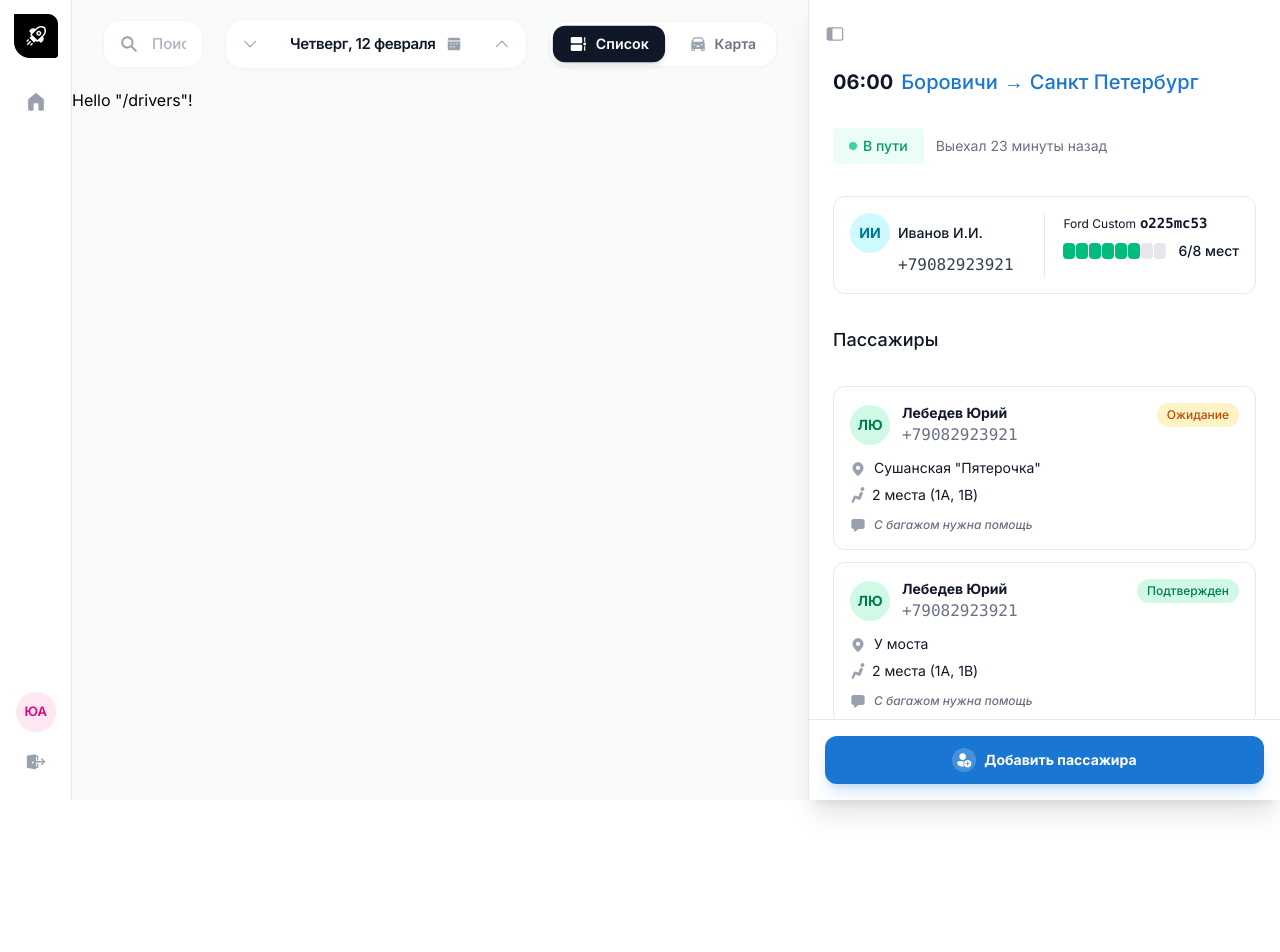
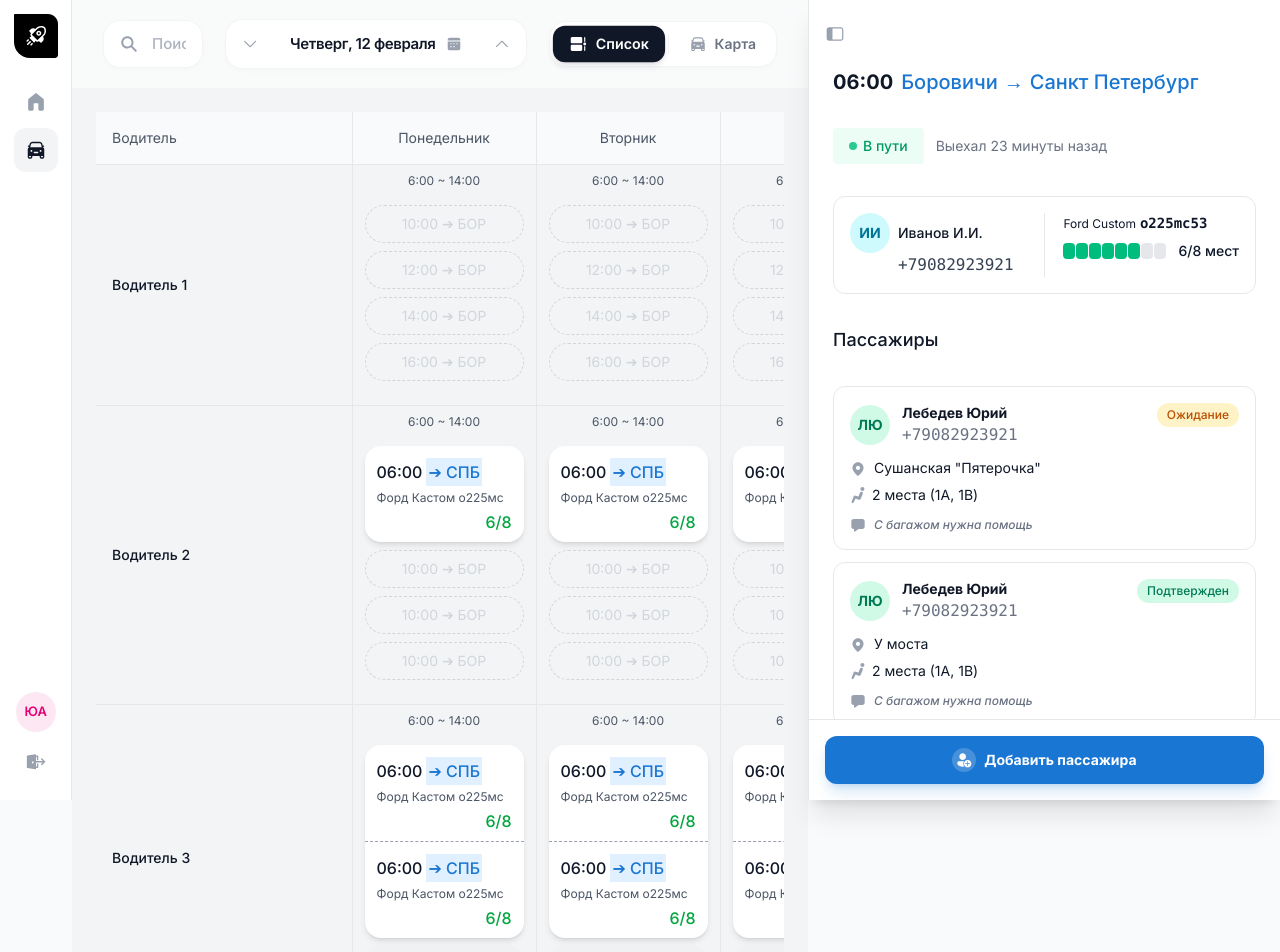
Before and after one commit to deadusr/shuttle_service, a React (Vite) app: page /drivers in a window 1280 px wide. Shown: the top 952 px of the page. Before the commit the page ends 800 px from the top, so only its background shows below. Built offline with nearby package versions, Linux system fonts and the light colour scheme.

Commit message:
Создал таблицу расписания водителей

```diff
--- a/src/components/Sidebar.tsx
+++ b/src/components/Sidebar.tsx
@@ -1,17 +1,18 @@
 import Logo from './logo';
 import { Icon } from './icons';
 
-interface NavItem {
-    icon: string;
-    label: string;
-    active?: boolean;
-}
+import { Link, useRouterState } from '@tanstack/react-router';
 
-const navItems: NavItem[] = [
-    { icon: 'home', label: 'Главная', active: false },
+const navItems = [
+    { to: '/', icon: 'home', label: 'Главная' },
+    { to: '/drivers', icon: 'car', label: 'Водители' },
 ];
 
 const Sidebar = () => {
+    // Get current path to highlight active link
+    const router = useRouterState();
+    const currentPath = router.location.pathname;
+
     return (
         <aside className="fixed top-0 left-0 w-[72px] h-screen flex flex-col bg-white border-r border-gray-200 z-50">
             {/* Logo */}
@@ -21,18 +22,23 @@ const Sidebar = () => {
 
             {/* Navigation */}
             <nav className="flex flex-col items-center gap-1 py-2 flex-1">
-                {navItems.map((item) => (
-                    <button
-                        key={item.icon}
-                        className={`flex items-center justify-center w-11 h-11 rounded-xl border-none cursor-pointer transition-all duration-200 ease-in-out ${item.active
-                            ? 'bg-gray-100 text-gray-900'
-                            : 'text-gray-400 hover:bg-gray-100 hover:text-gray-700'
-                            }`}
-                        title={item.label}
-                    >
-                        <Icon name={item.icon} className="w-[22px] h-[22px]" />
-                    </button>
-                ))}
+                {navItems.map((item) => {
+                    const isActive = currentPath === item.to || (item.to !== '/' && currentPath.startsWith(item.to));
+
+                    return (
+                        <Link
+                            key={item.to}
+                            to={item.to}
+                            className={`flex items-center justify-center w-11 h-11 rounded-xl border-none cursor-pointer transition-all duration-200 ease-in-out ${isActive
+                                ? 'bg-gray-100 text-gray-900'
+                                : 'text-gray-400 hover:bg-gray-100 hover:text-gray-700'
+                                }`}
+                            title={item.label}
+                        >
+                            <Icon name={item.icon as any} className="w-[22px] h-[22px]" />
+                        </Link>
+                    );
+                })}
             </nav>
 
             {/* User Section */}
--- a/src/routes/drivers.tsx
+++ b/src/routes/drivers.tsx
@@ -1,9 +1,152 @@
 import { createFileRoute } from '@tanstack/react-router'
+import { Icon } from '../components/icons'
 
 export const Route = createFileRoute('/drivers')({
   component: RouteComponent,
 })
 
+const drivers = Array.from({ length: 15 }, (_, i) => ({ id: i, name: `Водитель ${i + 1}`, trips: i == 0 ? [] : i % 2 === 0 ? [1, 2] : [1] }))
+
 function RouteComponent() {
-  return <div>Hello "/drivers"!</div>
+  const days = ['Понедельник', 'Вторник', 'Среда', 'Четверг', 'Пятница', 'Суббота', 'Воскресенье']
+  // Mock drivers for structure visualization
+
+
+  return (
+    <main className="flex-1 flex flex-col bg-gray-100 min-w-0 overflow-hidden relative">
+      <div className="flex-1 overflow-auto p-6 scrollbar-thin scrollbar-thumb-gray-200 scrollbar-track-transparent">
+        <div className=" overflow-hidden flex flex-col h-full">
+          <div className="overflow-auto flex-1">
+            <table className="min-w-full border-collapse">
+              <thead>
+                <tr className="bg-gray-50 border-b border-gray-200">
+                  <th className="p-4 text-left text-sm font-normal text-gray-600 w-64 min-w-64 sticky left-0 bg-gray-50 z-20 border-r border-gray-200">
+                    Водитель
+                  </th>
+                  {days.map((day) => (
+                    <th
+                      key={day}
+                      className="p-4 text-center text-sm font-normal text-gray-600 w-[184px] min-w-[184px] border-r border-gray-200 last:border-r-0"
+                    >
+                      {day}
+                    </th>
+                  ))}
+                </tr>
+              </thead>
+              <tbody className="divide-y divide-gray-200">
+                {drivers.map((driver) => (
+                  <tr key={driver.id} className="">
+                    <td className="p-4 text-sm font-medium text-gray-900 sticky left-0  z-10 border-r border-gray-200">
+                      {driver.name}
+                    </td>
+                    {days.map((day) => (
+                      <td
+                        key={day}
+                        className="border-r border-gray-200 last:border-r-0 w-[184px] min-w-[184px] h-24 align-top"
+                      >
+                        <div className="flex flex-col gap-4 px-3 pt-2 pb-6">
+                          <span className="text-xs text-gray-600 text-center">6:00 ~ 14:00</span>
+                          {driver.trips.length === 2 ? <FullTrip /> : driver.trips.length === 1 ? <ShortTrip /> : <EmptyTrip />}
+                        </div>
+                      </td>
+                    ))}
+                  </tr>
+                ))}
+              </tbody>
+            </table>
+          </div>
+        </div>
+      </div>
+    </main>
+  )
 }
+
+
+
+const FullTrip = () => {
+  return (
+    <div className='flex flex-col gap-2'>
+      <div className='bg-white rounded-2xl shadow-md hover:shadow-lg transition-shadow  cursor-pointer'>
+        <div className='flex flex-col gap-1 px-3 pt-3 pb-2 border-b border-dashed border-gray-400'>
+          <div className='flex gap-1 items-center'>
+            <span className='text-base font-medium text-gray-900'>06:00</span>
+            <div className='p-0.5 bg-direction-forward-light text-direction-forward'>
+              <span className='text-base font-medium'> ➔ СПБ</span>
+            </div>
+          </div>
+          <span className='text-xs text-gray-600'>Форд Кастом о225мс</span>
+          <span className='text-base font-medium text-green-600 ml-auto'>6/8</span>
+        </div>
+
+        <div className='flex flex-col gap-1 px-3 pt-3 pb-2'>
+          <div className='flex gap-1 items-center'>
+            <span className='text-base font-medium text-gray-900'>06:00</span>
+            <div className='p-0.5 bg-direction-forward-light text-direction-forward'>
+              <span className='text-base font-medium'> ➔ СПБ</span>
+            </div>
+          </div>
+          <span className='text-xs text-gray-600'>Форд Кастом о225мс</span>
+          <span className='text-base font-medium text-green-600 ml-auto'>6/8</span>
+        </div>
+
+      </div>
+      <button className='hover:bg-gray-200/50 hover:text-gray-400 transition-colors flex justify-center items-center bg-gray-200/25 rounded-2xl py-2 text-sm font-medium text-gray-300 cursor-pointer'>
+        <Icon name="add-circle" className='w-6 h-6' />
+
+      </button>
+    </div>
+  )
+}
+
+const ShortTrip = () => {
+  return (
+    <div className='flex flex-col gap-2'>
+      <div className='bg-white rounded-2xl shadow-md hover:shadow-lg transition-shadow  cursor-pointer'>
+        <div className='flex flex-col gap-1 px-3 pt-3 pb-2'>
+          <div className='flex gap-1 items-center'>
+            <span className='text-base font-medium text-gray-900'>06:00</span>
+            <div className='p-0.5 bg-direction-forward-light text-direction-forward'>
+              <span className='text-base font-medium'> ➔ СПБ</span>
+            </div>
+          </div>
+          <span className='text-xs text-gray-600'>Форд Кастом о225мс</span>
+          <span className='text-base font-medium text-green-600 ml-auto'>6/8</span>
+        </div>
+      </div>
+
+      <div className='w-full rounded-full border border-gray-300 border-dashed py-2 text-sm text-center text-gray-300 cursor-pointer hover:border-gray-400 hover:text-gray-400 transition-colors'>
+        <span className=''>10:00 ➔ БОР</span>
+      </div>
+
+      <div className='w-full rounded-full border border-gray-300 border-dashed py-2 text-sm text-center text-gray-300 cursor-pointer hover:border-gray-400 hover:text-gray-400 transition-colors'>
+        <span className=''>10:00 ➔ БОР</span>
+      </div>
+      <div className='w-full rounded-full border border-gray-300 border-dashed py-2 text-sm text-center text-gray-300 cursor-pointer hover:border-gray-400 hover:text-gray-400 transition-colors'>
+        <span className=''>10:00 ➔ БОР</span>
+      </div>
+    </div>
+  )
+}
+
+
+const EmptyTrip = () => {
+  return (
+    <div className='flex flex-col gap-2'>
+      <div className='w-full rounded-full border border-gray-300 border-dashed py-2 text-sm text-center text-gray-300 cursor-pointer hover:border-gray-400 hover:text-gray-400 transition-colors'>
+        <span className=''>10:00 ➔ БОР</span>
+      </div>
+
+      <div className='w-full rounded-full border border-gray-300 border-dashed py-2 text-sm text-center text-gray-300 cursor-pointer hover:border-gray-400 hover:text-gray-400 transition-colors'>
+        <span className=''>12:00 ➔ БОР</span>
+      </div>
+
+      <div className='w-full rounded-full border border-gray-300 border-dashed py-2 text-sm text-center text-gray-300 cursor-pointer hover:border-gray-400 hover:text-gray-400 transition-colors'>
+        <span className=''>14:00 ➔ БОР</span>
+      </div>
+
+      <div className='w-full rounded-full border border-gray-300 border-dashed py-2 text-sm text-center text-gray-300 cursor-pointer hover:border-gray-400 hover:text-gray-400 transition-colors'>
+        <span className=''>16:00 ➔ БОР</span>
+      </div>
+    </div>
+  )
+}
--- a/src/routes/index.tsx
+++ b/src/routes/index.tsx
@@ -17,14 +17,7 @@ function Dashboard() {
   const inboundTrips = mockTrips.filter(t => t.route.from === 'СПБ' && t.route.to === 'БОР');
 
   return (
-    <main className="flex-1 flex flex-col bg-gray-50/50 min-w-0 overflow-hidden relative">
-      <div className="absolute inset-0 z-0 opacity-[0.03] pointer-events-none"
-        style={{
-          backgroundImage: 'radial-gradient(#000 1px, transparent 1px)',
-          backgroundSize: '24px 24px'
-        }}
-      />
-
+    <main className="flex-1 flex flex-col bg-gray-100 min-w-0 overflow-hidden relative">
       <div className="flex-1 overflow-y-auto p-6 scrollbar-thin scrollbar-thumb-gray-200 scrollbar-track-transparent">
         <div className="flex gap-8 h-full ">
           {/* Left Column: Outbound (Blue) */}
```
